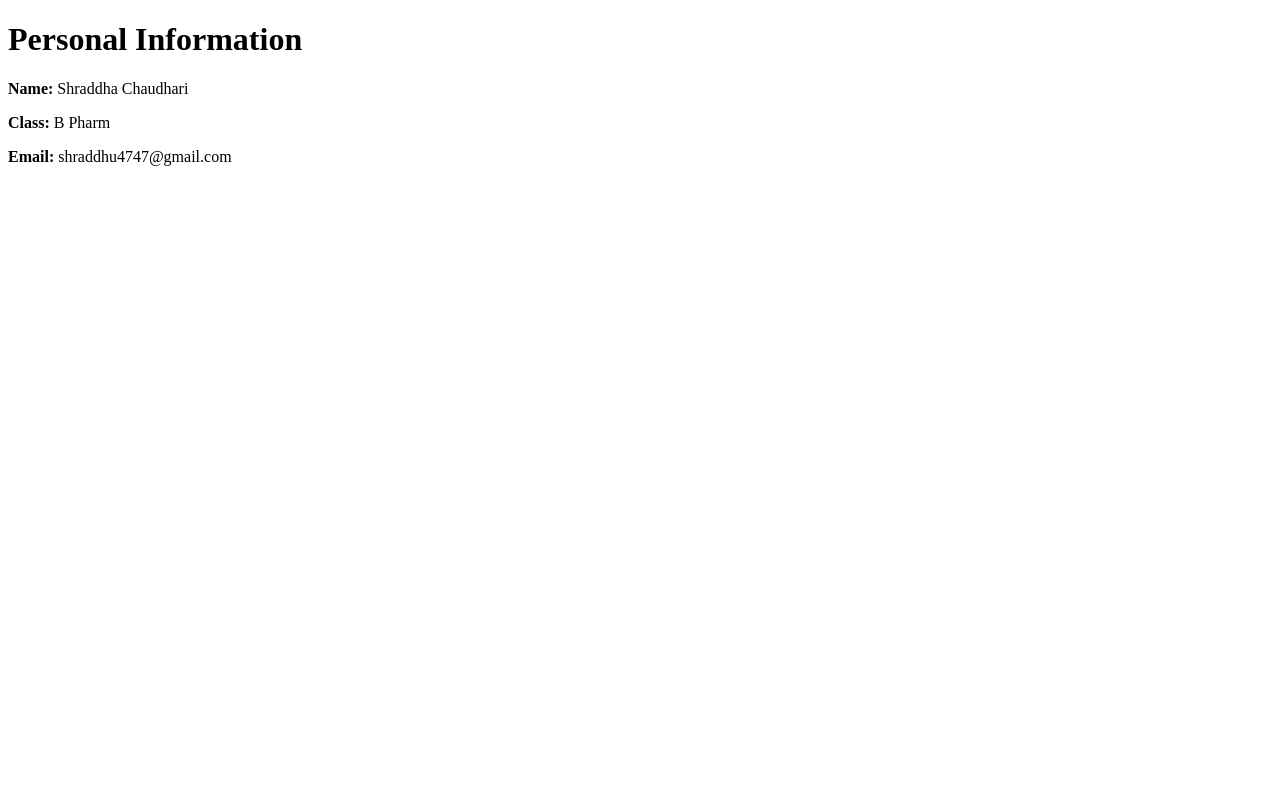
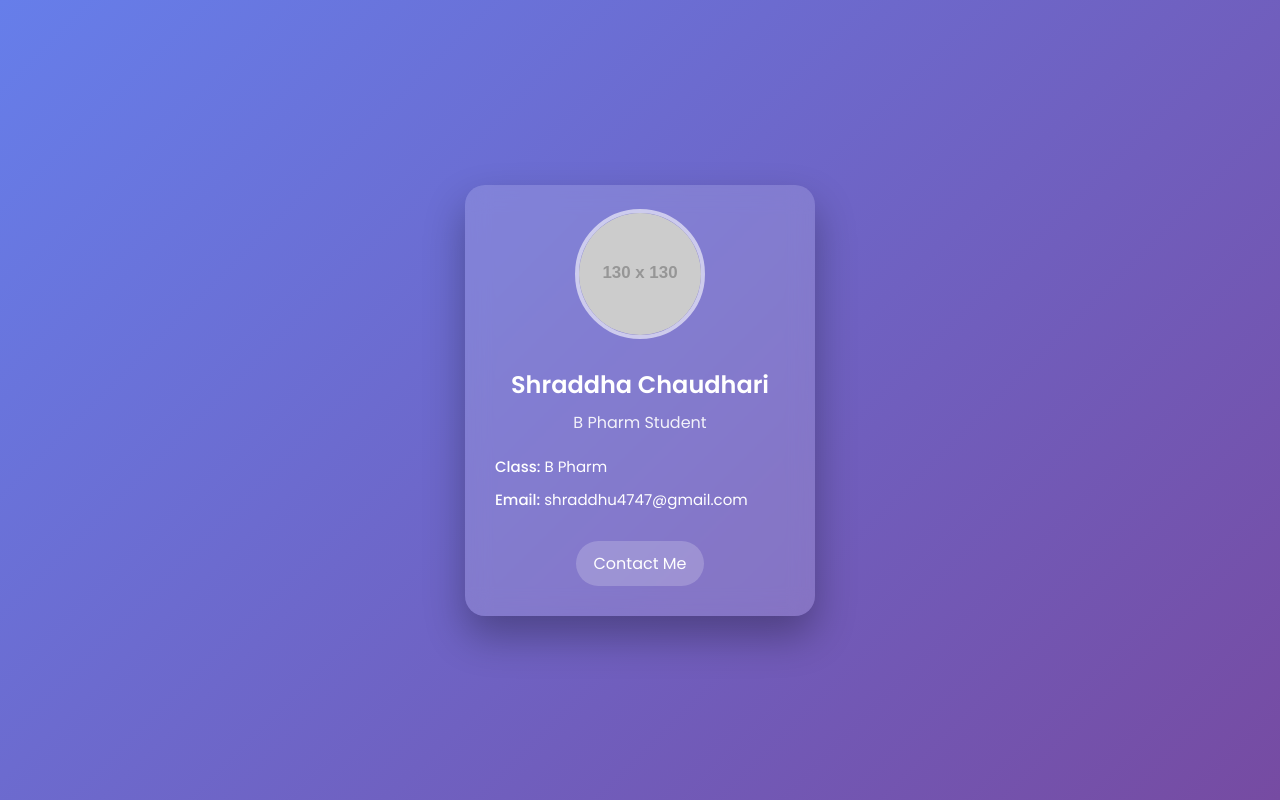
Before and after one commit to shraddhu4747-commits/my-portfolio-, a plain HTML site: page index.html in a window 1280 px wide. Drawn offline with Linux system fonts and the light colour scheme; placeholder pictures from the web are drawn by us.

Commit message:
Update index.html

```diff
--- a/index.html
+++ b/index.html
@@ -1,15 +1,127 @@
 <!DOCTYPE html>
-<html>
+<html lang="en">
 <head>
-    <title>My Profile</title>
+    <meta charset="UTF-8">
+    <title>Shraddha Chaudhari | Portfolio</title>
+    <meta name="viewport" content="width=device-width, initial-scale=1.0">
+
+    <!-- Google Font -->
+    <link href="https://fonts.googleapis.com/css2?family=Poppins:wght@300;400;500;600&display=swap" rel="stylesheet">
+
+    <style>
+        * {
+            margin: 0;
+            padding: 0;
+            box-sizing: border-box;
+            font-family: 'Poppins', sans-serif;
+        }
+
+        body {
+            height: 100vh;
+            background: linear-gradient(135deg, #667eea, #764ba2);
+            display: flex;
+            justify-content: center;
+            align-items: center;
+        }
+
+        .profile-card {
+            background: rgba(255, 255, 255, 0.15);
+            backdrop-filter: blur(12px);
+            border-radius: 20px;
+            padding: 30px;
+            width: 350px;
+            text-align: center;
+            color: #fff;
+            box-shadow: 0 20px 40px rgba(0,0,0,0.3);
+            animation: slideUp 1.5s ease;
+        }
+
+        .profile-card img {
+            width: 130px;
+            height: 130px;
+            border-radius: 50%;
+            border: 4px solid rgba(255,255,255,0.6);
+            margin-bottom: 15px;
+            animation: float 4s ease-in-out infinite;
+        }
+
+        .profile-card h1 {
+            font-size: 24px;
+            font-weight: 600;
+            margin-bottom: 8px;
+        }
+
+        .profile-card h3 {
+            font-size: 16px;
+            font-weight: 400;
+            opacity: 0.9;
+            margin-bottom: 20px;
+        }
+
+        .info {
+            text-align: left;
+            margin-top: 15px;
+        }
+
+        .info p {
+            margin: 10px 0;
+            font-size: 15px;
+        }
+
+        .info span {
+            font-weight: 500;
+        }
+
+        .email {
+            margin-top: 20px;
+            display: inline-block;
+            padding: 10px 18px;
+            background: rgba(255,255,255,0.2);
+            border-radius: 25px;
+            text-decoration: none;
+            color: #fff;
+            transition: all 0.3s ease;
+        }
+
+        .email:hover {
+            background: #fff;
+            color: #764ba2;
+        }
+
+        @keyframes slideUp {
+            from {
+                opacity: 0;
+                transform: translateY(50px);
+            }
+            to {
+                opacity: 1;
+                transform: translateY(0);
+            }
+        }
+
+        @keyframes float {
+            0% { transform: translateY(0); }
+            50% { transform: translateY(-12px); }
+            100% { transform: translateY(0); }
+        }
+    </style>
 </head>
+
 <body>
 
-    <h1>Personal Information</h1>
+    <div class="profile-card">
+        <img src="https://via.placeholder.com/130" alt="Profile Image">
 
-    <p><b>Name:</b> Shraddha Chaudhari</p>
-    <p><b>Class:</b> B Pharm</p>
-    <p><b>Email:</b> shraddhu4747@gmail.com</p>
+        <h1>Shraddha Chaudhari</h1>
+        <h3>B Pharm Student</h3>
+
+        <div class="info">
+            <p><span>Class:</span> B Pharm</p>
+            <p><span>Email:</span> shraddhu4747@gmail.com</p>
+        </div>
+
+        <a href="mailto:shraddhu4747@gmail.com" class="email">Contact Me</a>
+    </div>
 
 </body>
 </html>
```
